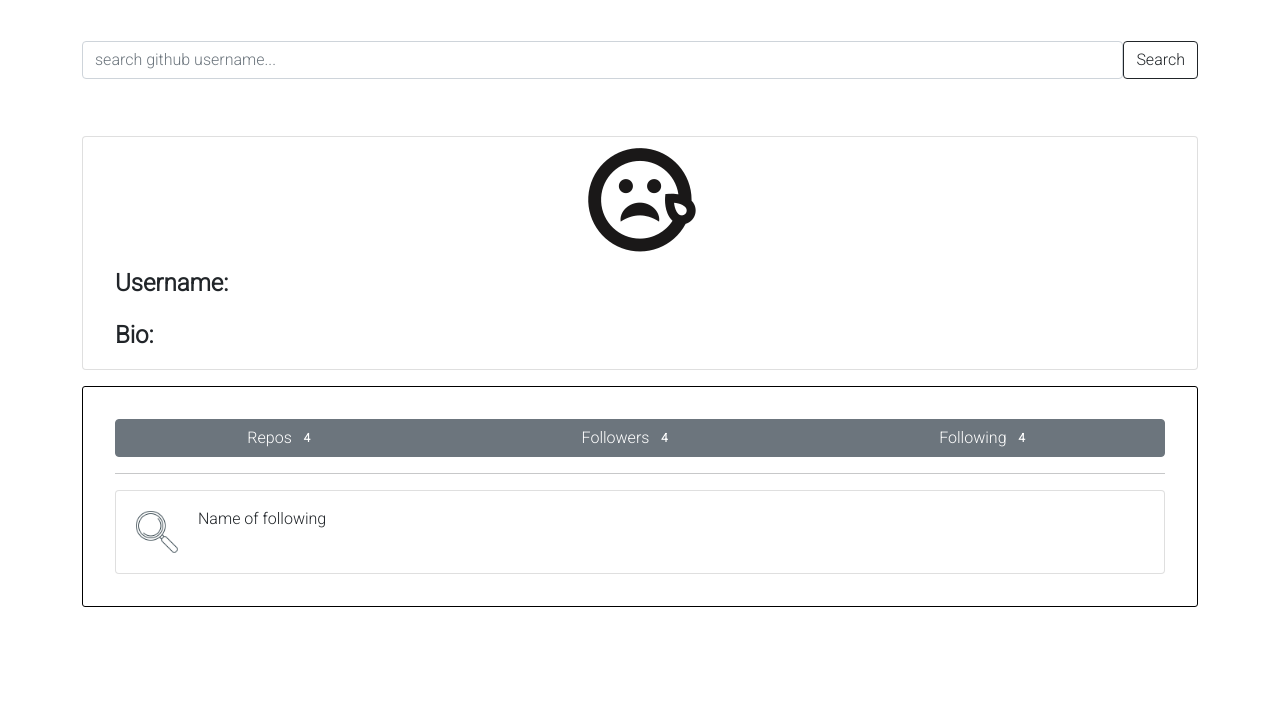
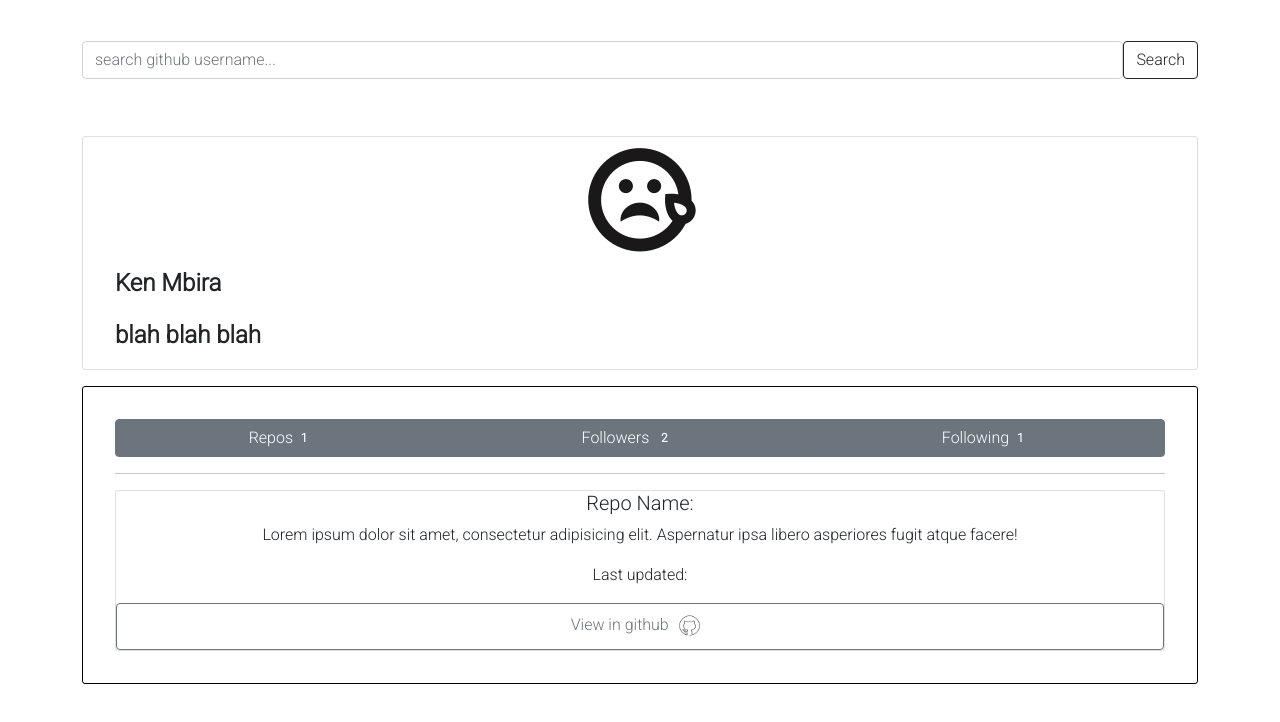
Before and after one commit to Ken-mbira/Git-finder, an Angular app: page /search in a window 1280 px wide. Shown: the top 722 px of the page. Built offline with nearby package versions, Linux system fonts and the light colour scheme.

Commit message:
made the findings view toggle between the followers following and repos

```diff
--- a/src/app/followers/followers.component.html
+++ b/src/app/followers/followers.component.html
@@ -1,6 +1,4 @@
-<div class="followers">
-    <ul>
-        <li class="card" style="width:36rem ;padding: 1rem;">
+<div class="card" style="padding: 1rem;">
     <div>
         <div>
             <img src="../../assets/search icon.png" width="50px">
@@ -9,6 +7,4 @@
             <p class="card-text">Name of follower</p>
         </div>
     </div>
-        </li>
-    </ul>
 </div>
--- a/src/app/profile/profile.component.html
+++ b/src/app/profile/profile.component.html
@@ -1,6 +1,6 @@
 <app-extra-search></app-extra-search>
 <div class="container">
-    <div class="page-content">
+    <div class="page-content" *ngFor="let item of profile; let i = index">
         <div class="card">
             <div class="profile-pic">
                 <img src="../../assets/sad icon.png" alt="user pic">
@@ -8,22 +8,24 @@
             <div class="user-info" style="font-size: 3vmin;">
                 <ul>
                     <li>
-                        <p><strong>Username:</strong></p>
+                        <p><strong>{{item.userName}}</strong></p>
                     </li>
                     <li>
-                        <p><strong>Bio:</strong></p>
+                        <p><strong>{{item.bio}}</strong></p>
                     </li>
                 </ul>
             </div>
         </div>
         <div class="profile-details">
             <div class="btn-group" style="width:100%">
-                <button class="btn btn-secondary">Repos <span class="badge badge-secondary">4</span></button>
-                <button class="btn btn-secondary">Followers <span class="badge badge-secondary">4</span></button>
-                <button class="btn btn-secondary">Following <span class="badge badge-secondary">4</span></button>
+                <button class="btn btn-secondary" (click)="showRepos(i)">Repos<span class="badge badge-secondary">{{item.repoNumber}}</span></button>
+                <button class="btn btn-secondary" (click)="showFollowers(i)">Followers <span class="badge badge-secondary">{{item.followers}}</span></button>
+                <button class="btn btn-secondary" (click)="showFollowing(i)">Following<span class="badge badge-secondary">{{item.following}}</span></button>
             </div>
             <hr>
-            <app-following></app-following>
+            <app-repo *ngIf="item.showRepo"></app-repo>
+            <app-followers *ngIf="item.showFollowers"></app-followers>
+            <app-following *ngIf="item.showFollowing"></app-following>
         </div>
     </div>
 </div>
--- a/src/app/profile/profile.component.ts
+++ b/src/app/profile/profile.component.ts
@@ -9,6 +9,27 @@ import { ProfileServiceService } from './../profile-http/profile-service.service
   styleUrls: ['./profile.component.css']
 })
 export class ProfileComponent implements OnInit {
+
+  profile : User[] = [
+    new User("Ken Mbira", "blah blah blah", 1, 2, 1,"sdfadfasf")
+  ];
+
+  showRepos(index){
+    this.profile[index].showRepo = true;
+    this.profile[index].showFollowers= false;
+    this.profile[index].showFollowing = false;
+  }
+  showFollowers(index){
+    this.profile[index].showRepo = false;
+    this.profile[index].showFollowers= true;
+    this.profile[index].showFollowing = false;
+  }
+  showFollowing(index){
+    this.profile[index].showRepo = false;
+    this.profile[index].showFollowers= false;
+    this.profile[index].showFollowing = true;
+  }
+
   constructor(){
   }
 
--- a/src/app/repo/repo.component.html
+++ b/src/app/repo/repo.component.html
@@ -1,10 +1,6 @@
-<div class="repo">
-    <ul>
-        <li class="card " style="width:36rem ;padding: 1rem;">
-            <h5 class="card-title"> Repo Name:</h5>
-            <p class="card-text">Lorem ipsum dolor sit amet, consectetur adipisicing elit. Aspernatur ipsa libero asperiores fugit atque facere!</p>
-            <p>Last updated:</p>
-            <button class="btn btn-outline-secondary">View in github<span class="badge badge-primary"><img src="../../assets/git2icon.png" width="25px"></span></button>
-        </li>
-    </ul>
+<div class="card">
+    <h5 class="card-title"> Repo Name:</h5>
+    <p class="card-text">Lorem ipsum dolor sit amet, consectetur adipisicing elit. Aspernatur ipsa libero asperiores fugit atque facere!</p>
+    <p>Last updated:</p>
+    <button class="btn btn-outline-secondary">View in github<span class="badge badge-primary"><img src="../../assets/git2icon.png" width="25px"></span></button>
 </div>
```
Lines whose indentation alone changed are shown as unchanged.
